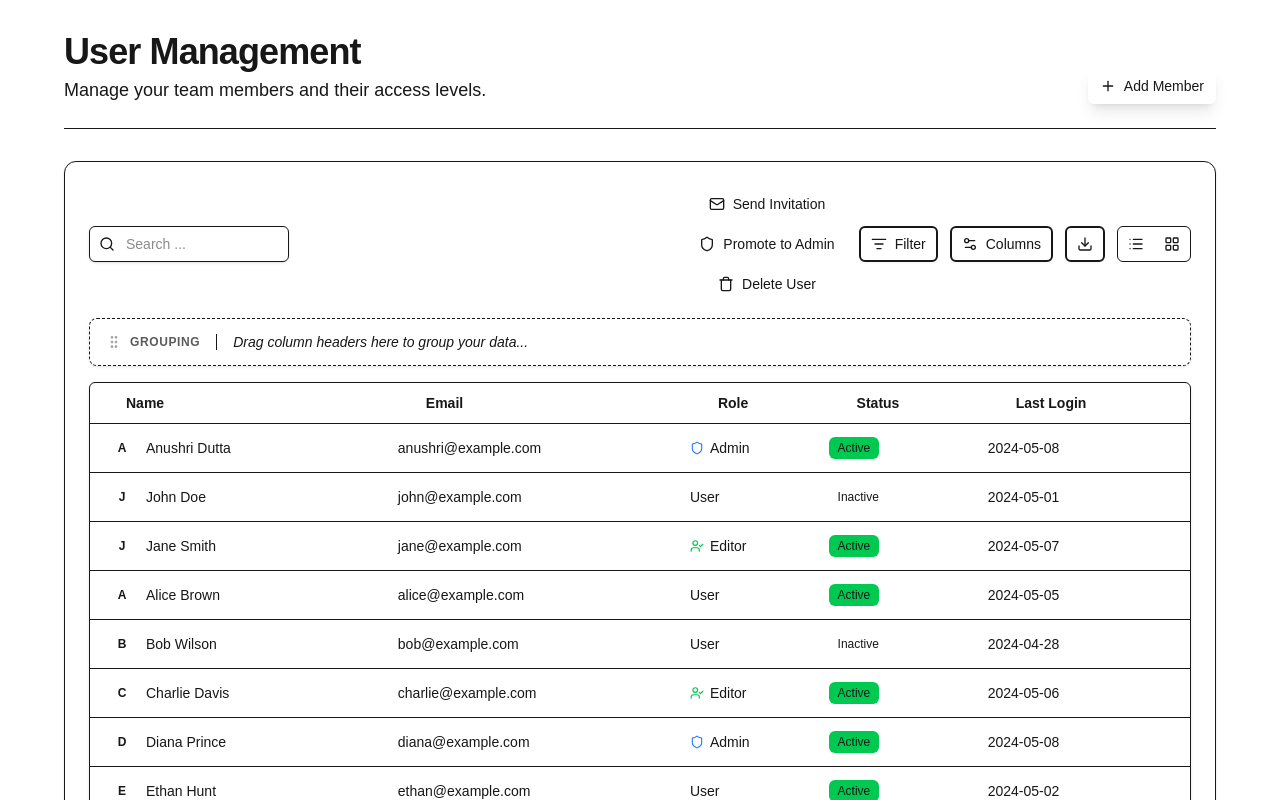
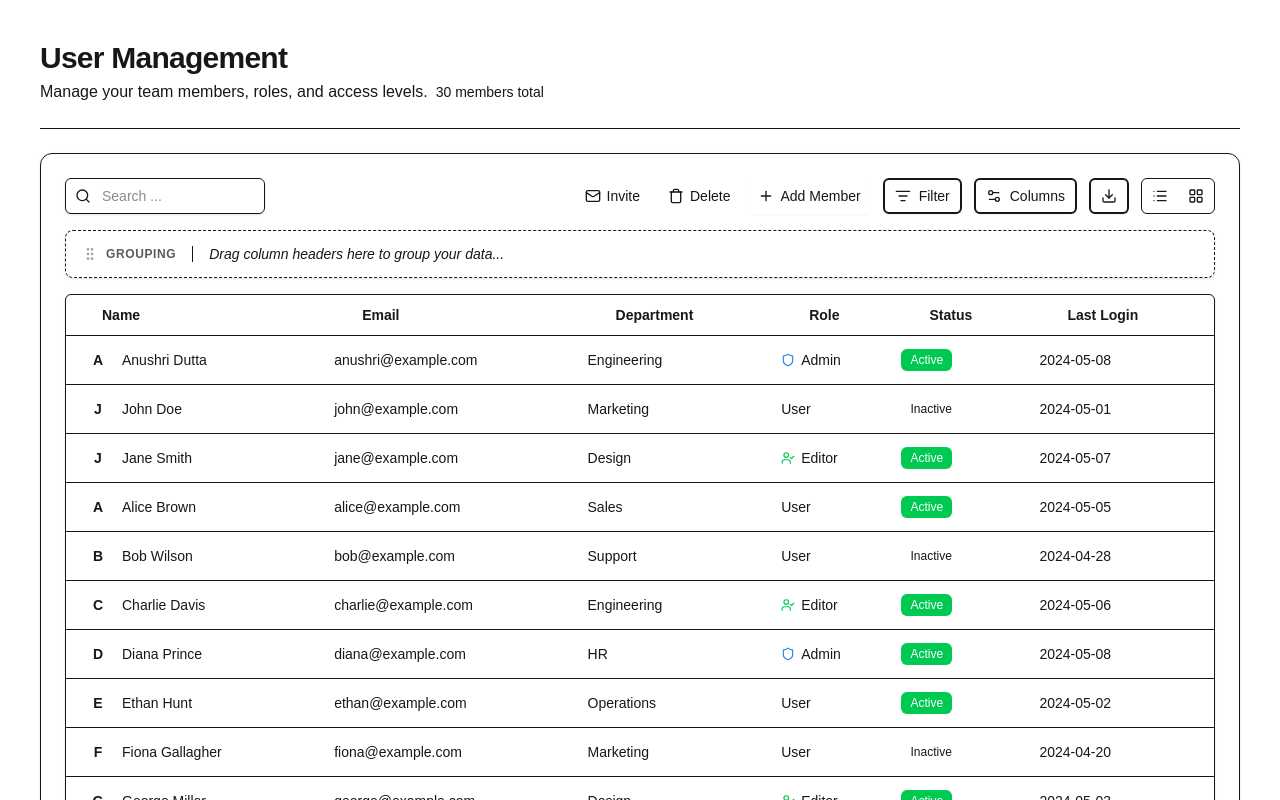
Before and after one commit to Keross-R-D/ikonComponents, a Next.js app: page /table-demo in a window 1280 px wide. Shown: the top 800 px of the page. Built offline with nearby package versions, Linux system fonts and the light colour scheme.

Commit message:
data table changes

```diff
--- a/app/table-demo/page.tsx
+++ b/app/table-demo/page.tsx
@@ -6,51 +6,108 @@ import { DataTableLayout } from "../../src/ikoncomponents/table";
 import { ColumnDef } from "../../src/ikoncomponents/table/type";
 import { Button } from "../../src/shadcn/button";
 import { Badge } from "../../src/shadcn/badge";
-import { Send, Trash, Plus, Mail, UserCheck, Shield } from "lucide-react";
+import { Plus, Mail, Trash, Shield, UserCheck } from "lucide-react";
 
-// Mock Data Type
+// ─── Data Types ──────────────────────────────────────────────────────────────
+
 interface User {
   id: string;
   name: string;
   email: string;
   role: "Admin" | "Editor" | "User";
   status: "Active" | "Inactive";
+  department: string;
   lastLogin: string;
 }
 
-// Mock Data
+// ─── Mock Data ────────────────────────────────────────────────────────────────
+
 const MOCK_DATA: User[] = [
-  { id: "1", name: "Anushri Dutta", email: "anushri@example.com", role: "Admin", status: "Active", lastLogin: "2024-05-08" },
-  { id: "2", name: "John Doe", email: "john@example.com", role: "User", status: "Inactive", lastLogin: "2024-05-01" },
-  { id: "3", name: "Jane Smith", email: "jane@example.com", role: "Editor", status: "Active", lastLogin: "2024-05-07" },
-  { id: "4", name: "Alice Brown", email: "alice@example.com", role: "User", status: "Active", lastLogin: "2024-05-05" },
-  { id: "5", name: "Bob Wilson", email: "bob@example.com", role: "User", status: "Inactive", lastLogin: "2024-04-28" },
-  { id: "6", name: "Charlie Davis", email: "charlie@example.com", role: "Editor", status: "Active", lastLogin: "2024-05-06" },
-  { id: "7", name: "Diana Prince", email: "diana@example.com", role: "Admin", status: "Active", lastLogin: "2024-05-08" },
-  { id: "8", name: "Ethan Hunt", email: "ethan@example.com", role: "User", status: "Active", lastLogin: "2024-05-02" },
-  { id: "9", name: "Fiona Gallagher", email: "fiona@example.com", role: "User", status: "Inactive", lastLogin: "2024-04-20" },
-  { id: "10", name: "George Miller", email: "george@example.com", role: "Editor", status: "Active", lastLogin: "2024-05-03" },
-  { id: "11", name: "Hannah Abbott", email: "hannah@example.com", role: "User", status: "Active", lastLogin: "2024-05-04" },
-  { id: "12", name: "Ian Wright", email: "ian@example.com", role: "User", status: "Active", lastLogin: "2024-05-01" },
-  { id: "13", name: "Julia Roberts", email: "julia@example.com", role: "Editor", status: "Active", lastLogin: "2024-05-09" },
-  { id: "14", name: "Kevin Hart", email: "kevin@example.com", role: "User", status: "Inactive", lastLogin: "2024-04-15" },
-  { id: "15", name: "Laura Palmer", email: "laura@example.com", role: "Admin", status: "Active", lastLogin: "2024-05-10" },
-  { id: "16", name: "Mike Jordan", email: "mike@example.com", role: "User", status: "Active", lastLogin: "2024-05-07" },
-  { id: "17", name: "Nancy Drew", email: "nancy@example.com", role: "Editor", status: "Inactive", lastLogin: "2024-04-30" },
-  { id: "18", name: "Oscar Martinez", email: "oscar@example.com", role: "User", status: "Active", lastLogin: "2024-05-06" },
-  { id: "19", name: "Pamela Anderson", email: "pamela@example.com", role: "User", status: "Inactive", lastLogin: "2024-04-22" },
-  { id: "20", name: "Quinn Parker", email: "quinn@example.com", role: "Admin", status: "Active", lastLogin: "2024-05-11" },
-  { id: "21", name: "Rachel Green", email: "rachel@example.com", role: "Editor", status: "Active", lastLogin: "2024-05-08" },
-  { id: "22", name: "Steve Rogers", email: "steve@example.com", role: "Admin", status: "Active", lastLogin: "2024-05-09" },
-  { id: "23", name: "Tina Turner", email: "tina@example.com", role: "User", status: "Inactive", lastLogin: "2024-04-25" },
-  { id: "24", name: "Uma Thurman", email: "uma@example.com", role: "Editor", status: "Active", lastLogin: "2024-05-05" },
-  { id: "25", name: "Victor Nwosu", email: "victor@example.com", role: "User", status: "Active", lastLogin: "2024-05-04" },
-  { id: "26", name: "Wendy Williams", email: "wendy@example.com", role: "Editor", status: "Active", lastLogin: "2024-05-03" },
-  { id: "27", name: "Xander Cage", email: "xander@example.com", role: "User", status: "Inactive", lastLogin: "2024-04-18" },
-  { id: "28", name: "Yara Fleur", email: "yara@example.com", role: "Admin", status: "Active", lastLogin: "2024-05-12" },
-  { id: "29", name: "Zoe Saldana", email: "zoe@example.com", role: "Editor", status: "Inactive", lastLogin: "2024-04-27" },
-  { id: "30", name: "Liam Neeson", email: "liam@example.com", role: "User", status: "Active", lastLogin: "2024-05-02" },
+  { id: "1", name: "Anushri Dutta", email: "anushri@example.com", role: "Admin", status: "Active", department: "Engineering", lastLogin: "2024-05-08" },
+  { id: "2", name: "John Doe", email: "john@example.com", role: "User", status: "Inactive", department: "Marketing", lastLogin: "2024-05-01" },
+  { id: "3", name: "Jane Smith", email: "jane@example.com", role: "Editor", status: "Active", department: "Design", lastLogin: "2024-05-07" },
+  { id: "4", name: "Alice Brown", email: "alice@example.com", role: "User", status: "Active", department: "Sales", lastLogin: "2024-05-05" },
+  { id: "5", name: "Bob Wilson", email: "bob@example.com", role: "User", status: "Inactive", department: "Support", lastLogin: "2024-04-28" },
+  { id: "6", name: "Charlie Davis", email: "charlie@example.com", role: "Editor", status: "Active", department: "Engineering", lastLogin: "2024-05-06" },
+  { id: "7", name: "Diana Prince", email: "diana@example.com", role: "Admin", status: "Active", department: "HR", lastLogin: "2024-05-08" },
+  { id: "8", name: "Ethan Hunt", email: "ethan@example.com", role: "User", status: "Active", department: "Operations", lastLogin: "2024-05-02" },
+  { id: "9", name: "Fiona Gallagher", email: "fiona@example.com", role: "User", status: "Inactive", department: "Marketing", lastLogin: "2024-04-20" },
+  { id: "10", name: "George Miller", email: "george@example.com", role: "Editor", status: "Active", department: "Design", lastLogin: "2024-05-03" },
+  { id: "11", name: "Hannah Abbott", email: "hannah@example.com", role: "User", status: "Active", department: "Sales", lastLogin: "2024-05-04" },
+  { id: "12", name: "Ian Wright", email: "ian@example.com", role: "User", status: "Active", department: "Engineering", lastLogin: "2024-05-01" },
+  { id: "13", name: "Julia Roberts", email: "julia@example.com", role: "Editor", status: "Active", department: "HR", lastLogin: "2024-05-09" },
+  { id: "14", name: "Kevin Hart", email: "kevin@example.com", role: "User", status: "Inactive", department: "Support", lastLogin: "2024-04-15" },
+  { id: "15", name: "Laura Palmer", email: "laura@example.com", role: "Admin", status: "Active", department: "Operations", lastLogin: "2024-05-10" },
+  { id: "16", name: "Mike Jordan", email: "mike@example.com", role: "User", status: "Active", department: "Sales", lastLogin: "2024-05-07" },
+  { id: "17", name: "Nancy Drew", email: "nancy@example.com", role: "Editor", status: "Inactive", department: "Marketing", lastLogin: "2024-04-30" },
+  { id: "18", name: "Oscar Martinez", email: "oscar@example.com", role: "User", status: "Active", department: "Design", lastLogin: "2024-05-06" },
+  { id: "19", name: "Pamela Anderson", email: "pamela@example.com", role: "User", status: "Inactive", department: "Engineering", lastLogin: "2024-04-22" },
+  { id: "20", name: "Quinn Parker", email: "quinn@example.com", role: "Admin", status: "Active", department: "HR", lastLogin: "2024-05-11" },
+  { id: "21", name: "Rachel Green", email: "rachel@example.com", role: "Editor", status: "Active", department: "Support", lastLogin: "2024-05-08" },
+  { id: "22", name: "Steve Rogers", email: "steve@example.com", role: "Admin", status: "Active", department: "Operations", lastLogin: "2024-05-09" },
+  { id: "23", name: "Tina Turner", email: "tina@example.com", role: "User", status: "Inactive", department: "Sales", lastLogin: "2024-04-25" },
+  { id: "24", name: "Uma Thurman", email: "uma@example.com", role: "Editor", status: "Active", department: "Marketing", lastLogin: "2024-05-05" },
+  { id: "25", name: "Victor Nwosu", email: "victor@example.com", role: "User", status: "Active", department: "Engineering", lastLogin: "2024-05-04" },
+  { id: "26", name: "Wendy Williams", email: "wendy@example.com", role: "Editor", status: "Active", department: "Design", lastLogin: "2024-05-03" },
+  { id: "27", name: "Xander Cage", email: "xander@example.com", role: "User", status: "Inactive", department: "Support", lastLogin: "2024-04-18" },
+  { id: "28", name: "Yara Fleur", email: "yara@example.com", role: "Admin", status: "Active", department: "HR", lastLogin: "2024-05-12" },
+  { id: "29", name: "Zoe Saldana", email: "zoe@example.com", role: "Editor", status: "Inactive", department: "Operations", lastLogin: "2024-04-27" },
+  { id: "30", name: "Liam Neeson", email: "liam@example.com", role: "User", status: "Active", department: "Sales", lastLogin: "2024-05-02" },
 ];
+
+// ─── Column Definitions (using ColumnDef from table/type) ─────────────────────
+
+const columns: ColumnDef<User>[] = [
+  {
+    header: "Name",
+    accessorKey: "name",
+    cell: (row: User) => (
+      <div className="flex items-center gap-2">
+        <div className="w-8 h-8 rounded-full bg-primary/10 flex items-center justify-center text-primary font-bold text-sm shrink-0">
+          {row.name.charAt(0)}
+        </div>
+        <span className="font-medium">{row.name}</span>
+      </div>
+    ),
+  },
+  {
+    header: "Email",
+    accessorKey: "email",
+  },
+  {
+    header: "Department",
+    accessorKey: "department",
+  },
+  {
+    header: "Role",
+    accessorKey: "role",
+    cell: (row: User) => (
+      <div className="flex items-center gap-1.5">
+        {row.role === "Admin" && <Shield className="w-3.5 h-3.5 text-blue-500" />}
+        {row.role === "Editor" && <UserCheck className="w-3.5 h-3.5 text-green-500" />}
+        <span>{row.role}</span>
+      </div>
+    ),
+  },
+  {
+    header: "Status",
+    accessorKey: "status",
+    cell: (row: User) => (
+      <Badge
+        variant={row.status === "Active" ? "default" : "secondary"}
+        className={row.status === "Active" ? "bg-green-500 hover:bg-green-600 text-white" : ""}
+      >
+        {row.status}
+      </Badge>
+    ),
+  },
+  {
+    header: "Last Login",
+    accessorKey: "lastLogin",
+  },
+];
+
+// ─── Main Demo Component ──────────────────────────────────────────────────────
 
 function TableDemo() {
   const searchParams = useSearchParams();
@@ -59,20 +116,26 @@ function TableDemo() {
   const search = searchParams.get("search") || "";
 
   const [gridLimit, setGridLimit] = useState(12);
-  // Simulates server-side column filters state (in real app: send these to API)
   const [activeFilters, setActiveFilters] = useState<Record<string, string[]>>({});
+  const [isLoading, setIsLoading] = useState(false);
+
+  const handleReload = () => {
+    setIsLoading(true);
+    setTimeout(() => setIsLoading(false), 1200);
+  };
 
   const handleLoadMore = () => {
     setTimeout(() => {
-      setGridLimit((prev: number) => prev + 12);
+      setGridLimit((prev) => prev + 12);
     }, 500);
   };
 
-  // Simulate server-side: apply search + column filters, then paginate
-  const filteredData = MOCK_DATA.filter(user => {
+  // Simulate server-side search + column filter + pagination
+  const filteredData = MOCK_DATA.filter((user) => {
     const matchesSearch =
       user.name.toLowerCase().includes(search.toLowerCase()) ||
-      user.email.toLowerCase().includes(search.toLowerCase());
+      user.email.toLowerCase().includes(search.toLowerCase()) ||
+      user.department.toLowerCase().includes(search.toLowerCase());
 
     const matchesFilters = Object.entries(activeFilters).every(([field, values]) => {
       if (!values || values.length === 0) return true;
@@ -85,110 +148,90 @@ function TableDemo() {
   const totalPages = Math.max(Math.ceil(filteredData.length / size), 1);
   const paginatedData = filteredData.slice((page - 1) * size, page * size);
 
-  // Column Definitions
-  const columns: ColumnDef<User>[] = [
-    {
-      header: "Name",
-      cell: (row: User) => (
-        <div className="flex items-center gap-2">
-          <div className="w-8 h-8 rounded-full bg-primary/10 flex items-center justify-center text-primary font-bold text-xs">
-            {row.name.charAt(0)}
-          </div>
-          <span className="font-medium">{row.name}</span>
-        </div>
-      )
-    },
-    { header: "Email", accessorKey: "email" },
-    {
-      header: "Role",
-      cell: (row: User) => (
-        <div className="flex items-center gap-1.5">
-          {row.role === "Admin" && <Shield className="w-3.5 h-3.5 text-blue-500" />}
-          {row.role === "Editor" && <UserCheck className="w-3.5 h-3.5 text-green-500" />}
-          <span>{row.role}</span>
-        </div>
-      )
-    },
-    {
-      header: "Status",
-      cell: (row: User) => (
-        <Badge variant={row.status === "Active" ? "default" : "secondary"} className={row.status === "Active" ? "bg-green-500 hover:bg-green-600" : ""}>
-          {row.status}
-        </Badge>
-      )
-    },
-    { header: "Last Login", accessorKey: "lastLogin" },
-  ];
-
-  // Action buttons to be placed in the three-dots menu (actionNode)
+  // Action node (toolbar buttons)
   const tableActions = (
-    <div className="flex flex-col gap-1">
-      <Button variant="ghost" onClick={() => alert("Sending invite...")}>
-        <Mail className="w-4 h-4 text-muted-foreground" /> Send Invitation
+    <div className="flex items-center gap-2">
+      <Button variant="ghost" size="sm" className="gap-1.5 h-9" onClick={() => alert("Sending invite...")}>
+        <Mail className="w-4 h-4" /> Invite
       </Button>
-      <Button variant="ghost" onClick={() => alert("Promoting user...")}>
-        <Shield className="w-4 h-4 text-muted-foreground" /> Promote to Admin
+      <Button variant="ghost" size="sm" className="gap-1.5 h-9 text-destructive hover:text-destructive" onClick={() => alert("Delete selected")}>
+        <Trash className="w-4 h-4" /> Delete
       </Button>
-      <Button variant="ghost" onClick={() => alert("Deleting user...")}>
-        <Trash className="w-4 h-4 text-muted-foreground" /> Delete User
+      <Button size="sm" className="gap-1.5 h-9" onClick={() => alert("Add member")}>
+        <Plus className="w-4 h-4" /> Add Member
       </Button>
     </div>
   );
 
+  // Grid card renderer
+  const gridComponent = (data: User[]) => {
+    const gridData = data.slice(0, gridLimit);
+    return (
+      <div className="grid grid-cols-1 sm:grid-cols-2 lg:grid-cols-3 gap-4 p-1">
+        {gridData.map((user) => (
+          <div
+            key={user.id}
+            className="group relative p-5 border rounded-xl bg-card hover:border-primary/50 hover:shadow-md transition-all cursor-pointer"
+          >
+            <div className="flex items-center gap-3 mb-3">
+              <div className="w-11 h-11 rounded-full bg-primary/10 flex items-center justify-center text-primary font-bold text-lg shrink-0">
+                {user.name.charAt(0)}
+              </div>
+              <div className="min-w-0">
+                <h3 className="font-semibold truncate group-hover:text-primary transition-colors">{user.name}</h3>
+                <p className="text-xs text-muted-foreground truncate">{user.email}</p>
+              </div>
+            </div>
+            <div className="flex items-center justify-between pt-3 border-t border-dashed gap-2">
+              <Badge variant="outline" className="text-xs capitalize">{user.role}</Badge>
+              <span className="text-xs text-muted-foreground">{user.department}</span>
+              <Badge
+                variant={user.status === "Active" ? "default" : "secondary"}
+                className={`text-xs ${user.status === "Active" ? "bg-green-500 text-white" : ""}`}
+              >
+                {user.status}
+              </Badge>
+            </div>
+          </div>
+        ))}
+      </div>
+    );
+  };
+
   return (
-    <div className="min-h-screen bg-background text-foreground p-8">
-      <div className="max-w-6xl mx-auto space-y-8">
-        {/* Header section */}
+    <div className="min-h-screen bg-background text-foreground p-6 md:p-10">
+      <div className="max-w-7xl mx-auto space-y-6">
+
+        {/* Page Header */}
         <div className="flex flex-col md:flex-row justify-between items-start md:items-end gap-4 border-b pb-6">
           <div className="space-y-1">
-            <h1 className="text-4xl font-extrabold tracking-tight">User Management</h1>
-            <p className="text-muted-foreground text-lg">Manage your team members and their access levels.</p>
+            <h1 className="text-3xl font-extrabold tracking-tight">User Management</h1>
+            <p className="text-muted-foreground">
+              Manage your team members, roles, and access levels.
+              <span className="ml-2 text-sm font-medium">{filteredData.length} members total</span>
+            </p>
           </div>
-          <Button className="gap-2 shadow-lg hover:shadow-xl transition-all">
-            <Plus className="w-4 h-4" /> Add Member
-          </Button>
         </div>
 
-        {/* Main Table Section */}
-        <div className="bg-card rounded-xl border shadow-sm p-6 overflow-hidden">
+        {/* Table */}
+        <div className="bg-card rounded-xl border shadow-sm p-6">
           <DataTableLayout
             data={paginatedData}
             columns={columns}
-            keyExtractor={(row) => row.id}
-            totalPages={totalPages}
-            currentPage={page}
-            actionNode={tableActions}
-            onLoadMore={handleLoadMore}
-            hasMore={gridLimit < filteredData.length}
-            onFilterChange={(filters) => {
-              // In a real app: call your API here with the new filters
-              // e.g. fetchUsers({ page: 1, size, search, ...filters })
-              setActiveFilters(filters);
-            }}
-            onRowClick={(row: User) => console.log("Row clicked:", row)}
-            gridComponent={() => {
-              const gridData = filteredData.slice(0, gridLimit);
-              return (
-                <div className="grid grid-cols-1 sm:grid-cols-2 lg:grid-cols-3 gap-6 p-1">
-                  {gridData.map((user: User) => (
-                    <div key={user.id} className="group relative p-6 border rounded-xl bg-card hover:border-primary/50 hover:shadow-md transition-all">
-                      <div className="flex items-center gap-4 mb-4">
-                        <div className="w-12 h-12 rounded-full bg-primary/10 flex items-center justify-center text-primary font-bold text-lg">
-                          {user.name.charAt(0)}
-                        </div>
-                        <div>
-                          <h3 className="font-bold text-lg group-hover:text-primary transition-colors">{user.name}</h3>
-                          <p className="text-sm text-muted-foreground">{user.email}</p>
-                        </div>
-                      </div>
-                      <div className="flex justify-between items-center mt-4 pt-4 border-t border-dashed">
-                        <Badge variant="outline" className="capitalize">{user.role}</Badge>
-                        <span className="text-xs text-muted-foreground italic">Login: {user.lastLogin}</span>
-                      </div>
-                    </div>
-                  ))}
-                </div>
-              );
+            extraTools={{
+              keyExtractor: (row) => row.id,
+              totalPages,
+              currentPage: page,
+              isLoading,
+              onReload: handleReload,
+              actionNode: tableActions,
+              onLoadMore: handleLoadMore,
+              hasMore: gridLimit < filteredData.length,
+              onFilterChange: (filters) => {
+                setActiveFilters(filters);
+              },
+              onRowClick: (row) => console.log("Row clicked:", row),
+              gridComponent,
             }}
           />
         </div>
@@ -197,13 +240,17 @@ function TableDemo() {
   );
 }
 
+// ─── Page Export (wrapped in Suspense for useSearchParams) ────────────────────
+
 export default function DataTableDemoPage() {
   return (
-    <Suspense fallback={
-      <div className="flex h-screen w-full items-center justify-center">
-        <div className="animate-spin rounded-full h-12 w-12 border-b-2 border-primary"></div>
-      </div>
-    }>
+    <Suspense
+      fallback={
+        <div className="flex h-screen w-full items-center justify-center">
+          <div className="animate-spin rounded-full h-10 w-10 border-b-2 border-primary" />
+        </div>
+      }
+    >
       <TableDemo />
     </Suspense>
   );
--- a/src/ikoncomponents/table/index.tsx
+++ b/src/ikoncomponents/table/index.tsx
@@ -18,6 +18,10 @@ import {
 export function DataTableLayout<T>({
   data,
   columns,
+  extraTools,
+}: DataTableLayoutProps<T>) {
+
+  const {
     keyExtractor,
     totalPages,
     currentPage,
@@ -25,13 +29,14 @@ export function DataTableLayout<T>({
     actionNode,
     onRowClick,
     gridComponent,
-  isLoading = false,
+    isLoading,
     onReload,
-  themeColor = "hsl(var(--primary))",
+    themeColor,
     onLoadMore,
-  hasMore = false,
+    hasMore,
     onFilterChange,
-}: DataTableLayoutProps<T>) {
+  } = extraTools ?? {};
+
   const [viewMode, setViewMode] = useState<"list" | "grid">("list");
   const observerTarget = useRef<HTMLDivElement>(null);
 
@@ -476,7 +481,7 @@ export function DataTableLayout<T>({
       {/* Table Content */}
       <div className="relative min-h-[300px] mt-2">
         <Reload
-          isLoading={isLoading}
+          isLoading={isLoading ?? false}
           onReload={onReload || (() => window.location.reload())}
         />
 
@@ -487,7 +492,7 @@ export function DataTableLayout<T>({
               columns={columns.filter(col =>
                 typeof col.header === "string" ? visibleColumns.includes(col.header) : true
               )}
-              keyExtractor={keyExtractor}
+              keyExtractor={keyExtractor ?? (() => "")}
               onRowClick={onRowClick}
               groupedColumns={groupedColumns}
               onToggleGroup={handleToggleGroup}
@@ -513,8 +518,8 @@ export function DataTableLayout<T>({
         <div className="flex flex-col sm:flex-row items-center justify-between gap-4 pt-4 border-t border-border mt-4">
           <DataTablePageSize />
           <DataTablePagination
-            totalPages={totalPages}
-            currentPage={currentPage}
+            totalPages={totalPages ?? 0}
+            currentPage={currentPage ?? 0}
           />
         </div>
       )}
```
Also changed, not shown: src/ikoncomponents/table/type.ts (+41 -19 lines), src/ikoncomponents/table/DataTable/index.tsx (line endings or trailing spaces). Lines whose indentation alone changed are shown as unchanged.
